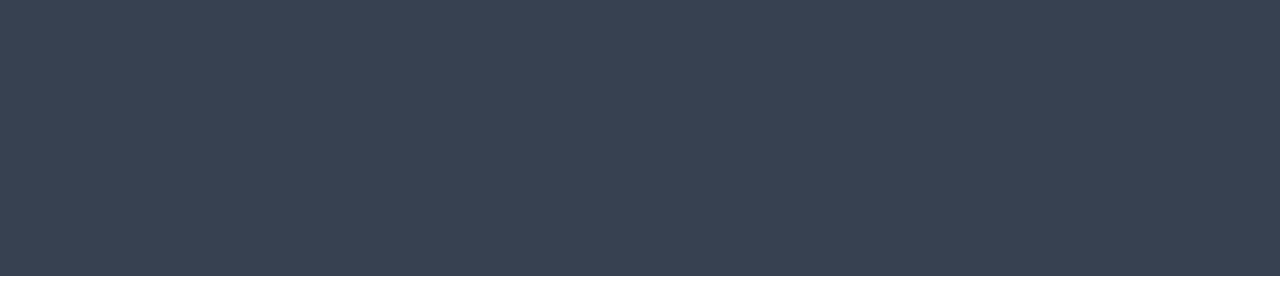
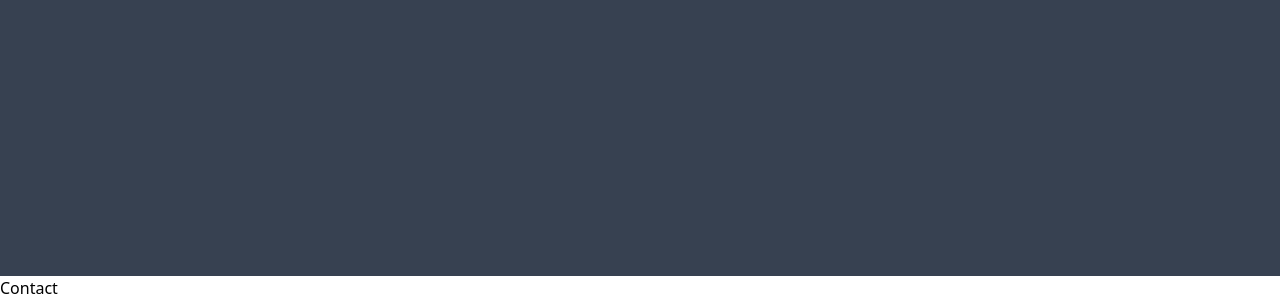
Before and after one commit to MacncheeseK/Portfolio-Website, a React (Vite) app: page / in a window 1280 px wide. Shown: the part 4724-5024 px from the top of the page. Before the commit the page ends 5000 px from the top, so only its background shows below. Built offline with nearby package versions, Linux system fonts and the light colour scheme; a web font is replaced by a local one.

Commit message:
Added Contact

```diff
--- a/src/App.tsx
+++ b/src/App.tsx
@@ -1,6 +1,7 @@
 import Navbar from "./components/Navbar";
 import Hero from "./components/Hero";
 import Projects from "./components/Projects";
+import Contact from "./components/Contact";
 
 const App = () => {
   return (
@@ -12,6 +13,9 @@
       <section>
         <Projects />
       </section>
+      <section>
+        <Contact/>
+      </section>
     </section>
   );
 };
--- /dev/null
+++ b/src/components/Contact.tsx
@@ -0,0 +1,6 @@
+const Contact = () => {
+  return (
+    <div>Contact</div>
+  )
+}
+export default Contact
```
